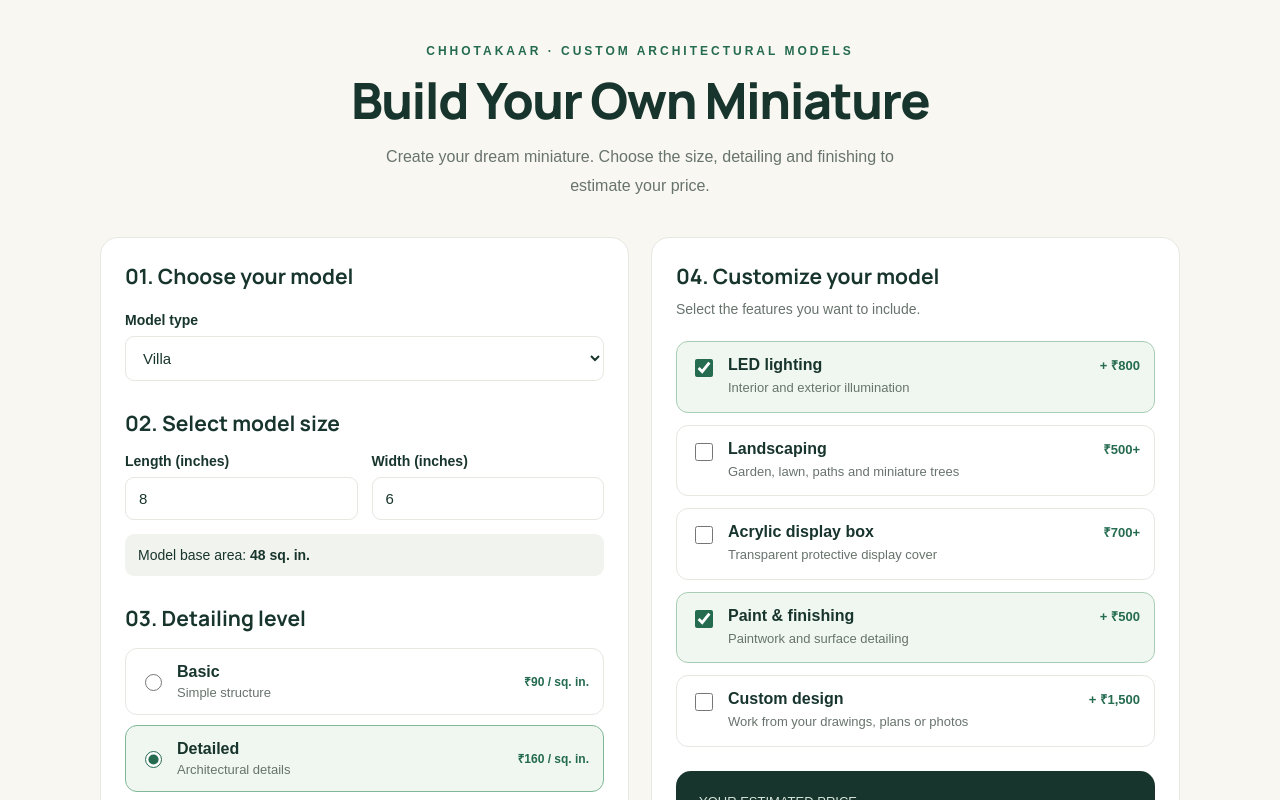
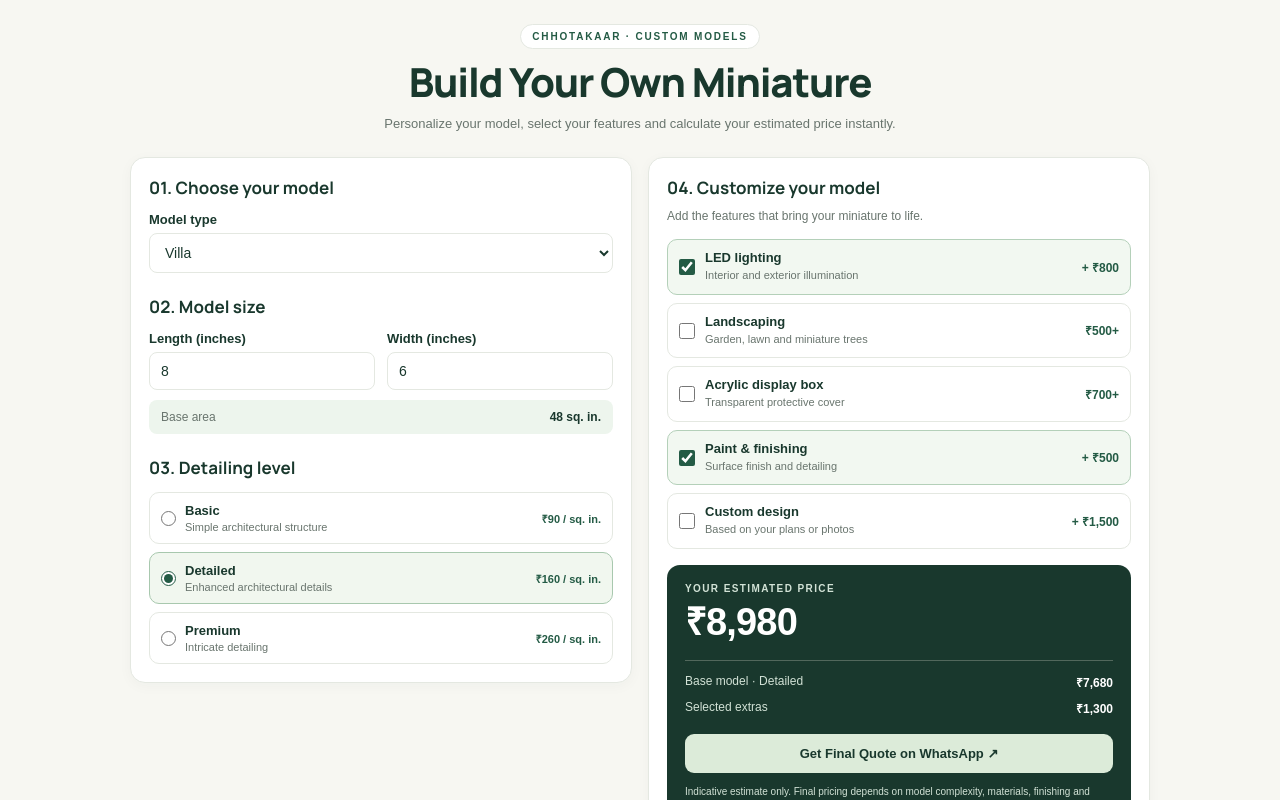
Before and after one commit to chhotakaar/miniature, a Next.js app: page /calculate-price in a window 1280 px wide. Shown: the top 800 px of the page. Built offline with nearby package versions, Linux system fonts and the light colour scheme.

Commit message:
Update page.tsx
vbvbnfgc

```diff
--- a/app/calculate-price/page.tsx
+++ b/app/calculate-price/page.tsx
@@ -3,12 +3,13 @@
 
 import { useState } from "react";
 
-const colors = {
-  ink: "#18352d",
-  green: "#246b50",
-  cream: "#f8f7f2",
-  border: "#e6e8e2",
-  muted: "#68736d",
+const C = {
+  green: "#245b45",
+  dark: "#19382d",
+  cream: "#f7f7f2",
+  border: "#e4e8e1",
+  muted: "#69756e",
+  pale: "#edf5ed",
 };
 
 const rates: Record<string, number> = {
@@ -38,56 +39,119 @@ export default function CalculatePricePage() {
     (paint ? 500 : 0) +
     (custom ? 1500 : 0);
 
-  const total = base + extras;
+  const total = Math.round(base + extras);
 
   const money = (n: number) =>
     "₹" + Math.round(n).toLocaleString("en-IN");
 
   const card: React.CSSProperties = {
     background: "#fff",
-    border: `1px solid ${colors.border}`,
-    borderRadius: 18,
-    padding: 24,
+    border: `1px solid ${C.border}`,
+    borderRadius: 15,
+    padding: 18,
     minWidth: 0,
+    boxSizing: "border-box",
+    boxShadow: "0 3px 14px rgba(25,56,45,0.035)",
+  };
+
+  const field: React.CSSProperties = {
+    width: "100%",
+    padding: "10px 11px",
+    border: `1px solid ${C.border}`,
+    borderRadius: 8,
+    background: "#fff",
+    color: C.dark,
+    fontSize: 14,
     boxSizing: "border-box",
   };
 
   const label: React.CSSProperties = {
     display: "block",
-    fontSize: 14,
+    fontSize: 13,
     fontWeight: 600,
-    marginBottom: 8,
-    color: colors.ink,
+    marginBottom: 6,
+    color: C.dark,
   };
 
-  const input: React.CSSProperties = {
-    width: "100%",
-    padding: "12px 13px",
-    border: `1px solid ${colors.border}`,
-    borderRadius: 9,
-    background: "#fff",
-    color: colors.ink,
-    fontSize: 15,
-    boxSizing: "border-box",
-  };
-
-  const option: React.CSSProperties = {
-    display: "flex",
-    alignItems: "center",
-    gap: 12,
-    padding: 14,
-    border: `1px solid ${colors.border}`,
-    borderRadius: 12,
-    cursor: "pointer",
-    background: "#fff",
-    minWidth: 0,
-  };
+  function option(
+    title: string,
+    description: string,
+    price: string,
+    checked: boolean,
+    onChange: (value: boolean) => void
+  ) {
+    return (
+      <label
+        key={title}
+        style={{
+          display: "flex",
+          alignItems: "center",
+          gap: 10,
+          padding: "10px 11px",
+          border: `1px solid ${
+            checked ? "#b4d0b9" : C.border
+          }`,
+          borderRadius: 10,
+          background: checked ? "#f2f8f1" : "#fff",
+          cursor: "pointer",
+          minWidth: 0,
+        }}
+      >
+        <input
+          type="checkbox"
+          checked={checked}
+          onChange={(e) => onChange(e.target.checked)}
+          style={{
+            width: 16,
+            height: 16,
+            accentColor: C.green,
+            flexShrink: 0,
+            margin: 0,
+          }}
+        />
+        <span style={{ flex: 1, minWidth: 0 }}>
+          <span
+            style={{
+              display: "block",
+              fontSize: 13,
+              fontWeight: 650,
+              color: C.dark,
+            }}
+          >
+            {title}
+          </span>
+          <span
+            style={{
+              display: "block",
+              fontSize: 11,
+              color: C.muted,
+              lineHeight: 1.5,
+              marginTop: 2,
+            }}
+          >
+            {description}
+          </span>
+        </span>
+        <span
+          style={{
+            fontSize: 12,
+            fontWeight: 650,
+            color: C.green,
+            whiteSpace: "nowrap",
+          }}
+        >
+          {price}
+        </span>
+      </label>
+    );
+  }
 
   function requestQuote() {
+    // Replace with your WhatsApp number, including country code.
     const number = "91XXXXXXXXXX";
 
     if (number.includes("X")) {
-      alert("Please add your WhatsApp business number in the code.");
+      alert("Please add your WhatsApp number in the code first.");
       return;
     }
 
@@ -103,107 +167,62 @@ export default function CalculatePricePage() {
       `Paint finishing: ${paint ? "Yes" : "No"}`,
       `Custom design: ${custom ? "Yes" : "No"}`,
       `Estimated price: ${money(total)}`,
-      "Please confirm final pricing and delivery time.",
+      "Please confirm the final price and delivery time.",
     ].join("\n");
 
     window.open(
       `https://wa.me/${number}?text=${encodeURIComponent(message)}`,
-      "_blank"
+      "_blank",
+      "noopener,noreferrer"
     );
   }
 
-  function checkOption(
-    title: string,
-    description: string,
-    price: string,
-    checked: boolean,
-    onChange: (value: boolean) => void
-  ) {
-    return (
-      <label
-        key={title}
-        style={{
-          ...option,
-          alignItems: "flex-start",
-          background: checked ? "#f0f7f1" : "#fff",
-          borderColor: checked ? "#a9cdb4" : colors.border,
-        }}
-      >
-        <input
-          type="checkbox"
-          checked={checked}
-          onChange={(e) => onChange(e.target.checked)}
-          style={{
-            width: 18,
-            height: 18,
-            accentColor: colors.green,
-            flexShrink: 0,
-            marginTop: 3,
-          }}
-        />
-        <span style={{ flex: 1, minWidth: 0 }}>
-          <span style={{ display: "block", fontWeight: 600 }}>
-            {title}
-          </span>
-          <span
-            style={{
-              display: "block",
-              fontSize: 13,
-              color: colors.muted,
-              marginTop: 4,
-              lineHeight: 1.5,
-            }}
-          >
-            {description}
-          </span>
-        </span>
-        <span
-          style={{
-            fontSize: 13,
-            fontWeight: 600,
-            whiteSpace: "nowrap",
-            color: colors.green,
-          }}
-        >
-          {price}
-        </span>
-      </label>
-    );
-  }
+  const heading: React.CSSProperties = {
+    fontSize: 17,
+    fontWeight: 700,
+    color: C.dark,
+    margin: "0 0 13px",
+  };
 
   return (
     <main
       style={{
-        background: colors.cream,
         minHeight: "100vh",
-        padding: "44px 18px 70px",
-        color: colors.ink,
+        background: C.cream,
+        color: C.dark,
         fontFamily: "Arial, Helvetica, sans-serif",
+        padding: "24px 14px 36px",
         boxSizing: "border-box",
       }}
     >
-      <div style={{ maxWidth: 1080, margin: "0 auto" }}>
-        <header style={{ textAlign: "center", marginBottom: 36 }}>
+      <div style={{ maxWidth: 1020, margin: "0 auto" }}>
+        {/* Header */}
+        <header style={{ textAlign: "center", marginBottom: 22 }}>
           <div
             style={{
-              fontSize: 12,
-              letterSpacing: 3,
+              display: "inline-block",
+              padding: "6px 11px",
+              border: `1px solid ${C.border}`,
+              borderRadius: 30,
+              background: "#fff",
+              color: C.green,
+              fontSize: 10,
               fontWeight: 700,
-              color: colors.green,
-              marginBottom: 14,
+              letterSpacing: 1.8,
+              marginBottom: 10,
             }}
           >
-            CHHOTAKAAR · CUSTOM ARCHITECTURAL MODELS
+            CHHOTAKAAR · CUSTOM MODELS
           </div>
 
           <h1
             style={{
-              fontSize: "clamp(32px, 5vw, 50px)",
-              letterSpacing: -1.5,
-              lineHeight: 1.12,
-              margin: "0 0 15px",
+              fontSize: "clamp(27px, 3.5vw, 40px)",
+              letterSpacing: -1.2,
+              lineHeight: 1.15,
+              margin: "0 0 8px",
               fontWeight: 750,
-              color: colors.ink,
+              color: C.dark,
             }}
           >
             Build Your Own Miniature
@@ -211,37 +230,37 @@ export default function CalculatePricePage() {
 
           <p
             style={{
-              maxWidth: 570,
+              maxWidth: 520,
               margin: "0 auto",
-              lineHeight: 1.8,
-              color: colors.muted,
-              fontSize: 16,
+              color: C.muted,
+              fontSize: 13,
+              lineHeight: 1.7,
             }}
           >
-            Create your dream miniature. Choose the size,
-            detailing and finishing to estimate your price.
+            Personalize your model, select your features and
+            calculate your estimated price instantly.
           </p>
         </header>
 
+        {/* Calculator columns */}
         <div
           className="calculator-grid"
           style={{
             display: "grid",
-            gridTemplateColumns: "repeat(2, minmax(0, 1fr))",
-            gap: 22,
+            gridTemplateColumns: "minmax(0, 1fr) minmax(0, 1fr)",
+            gap: 16,
             alignItems: "start",
           }}
         >
+          {/* Left card */}
           <section style={card}>
-            <h2 style={{ fontSize: 21, margin: "0 0 22px" }}>
-              01. Choose your model
-            </h2>
+            <h2 style={heading}>01. Choose your model</h2>
 
             <label style={label}>Model type</label>
             <select
               value={model}
               onChange={(e) => setModel(e.target.value)}
-              style={input}
+              style={field}
             >
               <option>House</option>
               <option>Villa</option>
@@ -249,15 +268,15 @@ export default function CalculatePricePage() {
               <option>Commercial Building</option>
             </select>
 
-            <h2 style={{ fontSize: 21, margin: "28px 0 16px" }}>
-              02. Select model size
+            <h2 style={{ ...heading, marginTop: 22 }}>
+              02. Model size
             </h2>
 
             <div
               style={{
                 display: "grid",
-                gridTemplateColumns: "repeat(2, minmax(0, 1fr))",
-                gap: 14,
+                gridTemplateColumns: "1fr 1fr",
+                gap: 12,
               }}
             >
               <div>
@@ -272,7 +291,7 @@ export default function CalculatePricePage() {
                       Math.min(48, Math.max(4, Number(e.target.value) || 4))
                     )
                   }
-                  style={input}
+                  style={field}
                 />
               </div>
               <div>
@@ -287,203 +306,228 @@ export default function CalculatePricePage() {
                       Math.min(48, Math.max(4, Number(e.target.value) || 4))
                     )
                   }
-                  style={input}
+                  style={field}
                 />
               </div>
             </div>
 
             <div
               style={{
-                marginTop: 14,
-                padding: 13,
-                borderRadius: 9,
-                background: "#f1f4ee",
-                fontSize: 14,
+                marginTop: 10,
+                background: C.pale,
+                borderRadius: 8,
+                padding: "10px 12px",
+                display: "flex",
+                justifyContent: "space-between",
+                alignItems: "center",
+                gap: 8,
+                fontSize: 12,
               }}
             >
-              Model base area: <strong>{area} sq. in.</strong>
+              <span style={{ color: C.muted }}>Base area</span>
+              <strong>{area} sq. in.</strong>
             </div>
 
-            <h2 style={{ fontSize: 21, margin: "28px 0 16px" }}>
+            <h2 style={{ ...heading, marginTop: 22 }}>
               03. Detailing level
             </h2>
 
-            <div style={{ display: "grid", gap: 10 }}>
+            <div style={{ display: "grid", gap: 8 }}>
               {[
-                ["Basic", "Simple structure", "₹90 / sq. in."],
-                ["Detailed", "Architectural details", "₹160 / sq. in."],
-                ["Premium", "Intricate detailing", "₹260 / sq. in."],
-              ].map(([name, desc, price]) => (
+                {
+                  name: "Basic",
+                  desc: "Simple architectural structure",
+                  price: "₹90 / sq. in.",
+                },
+                {
+                  name: "Detailed",
+                  desc: "Enhanced architectural details",
+                  price: "₹160 / sq. in.",
+                },
+                {
+                  name: "Premium",
+                  desc: "Intricate detailing",
+                  price: "₹260 / sq. in.",
+                },
+              ].map((item) => (
                 <label
-                  key={name}
+                  key={item.name}
                   style={{
-                    ...option,
-                    background: detail === name ? "#f0f7f1" : "#fff",
-                    borderColor:
-                      detail === name ? "#80b797" : colors.border,
+                    display: "flex",
+                    alignItems: "center",
+                    gap: 9,
+                    padding: "10px 11px",
+                    borderRadius: 10,
+                    border: `1px solid ${
+                      detail === item.name ? "#a8c8ae" : C.border
+                    }`,
+                    background:
+                      detail === item.name ? "#f1f7ef" : "#fff",
+                    cursor: "pointer",
                   }}
                 >
                   <input
                     type="radio"
                     name="detail"
-                    checked={detail === name}
-                    onChange={() => setDetail(name)}
+                    checked={detail === item.name}
+                    onChange={() => setDetail(item.name)}
                     style={{
-                      accentColor: colors.green,
-                      width: 17,
-                      height: 17,
+                      accentColor: C.green,
+                      width: 15,
+                      height: 15,
+                      margin: 0,
                       flexShrink: 0,
                     }}
                   />
-                  <span style={{ flex: 1 }}>
-                    <strong style={{ display: "block" }}>{name}</strong>
+                  <span style={{ flex: 1, minWidth: 0 }}>
+                    <strong style={{ fontSize: 13, display: "block" }}>
+                      {item.name}
+                    </strong>
                     <span
                       style={{
+                        fontSize: 11,
                         display: "block",
-                        fontSize: 13,
-                        color: colors.muted,
-                        marginTop: 4,
+                        color: C.muted,
+                        marginTop: 3,
                       }}
                     >
-                      {desc}
+                      {item.desc}
                     </span>
                   </span>
                   <span
                     style={{
-                      fontSize: 12,
-                      color: colors.green,
-                      fontWeight: 600,
-                      textAlign: "right",
+                      color: C.green,
+                      fontSize: 11,
+                      fontWeight: 700,
+                      whiteSpace: "nowrap",
                     }}
                   >
-                    {price}
+                    {item.price}
                   </span>
                 </label>
               ))}
             </div>
           </section>
 
+          {/* Right card */}
           <section style={card}>
-            <h2 style={{ fontSize: 21, margin: "0 0 8px" }}>
-              04. Customize your model
-            </h2>
+            <h2 style={heading}>04. Customize your model</h2>
             <p
               style={{
-                margin: "0 0 20px",
-                fontSize: 14,
-                lineHeight: 1.7,
-                color: colors.muted,
+                color: C.muted,
+                fontSize: 12,
+                lineHeight: 1.6,
+                margin: "-5px 0 13px",
               }}
             >
-              Select the features you want to include.
+              Add the features that bring your miniature to life.
             </p>
 
-            <div style={{ display: "grid", gap: 12 }}>
-              {checkOption(
+            <div style={{ display: "grid", gap: 8 }}>
+              {option(
                 "LED lighting",
                 "Interior and exterior illumination",
                 "+ ₹800",
                 lighting,
                 setLighting
               )}
-              {checkOption(
+              {option(
                 "Landscaping",
-                "Garden, lawn, paths and miniature trees",
+                "Garden, lawn and miniature trees",
                 "₹500+",
                 landscape,
                 setLandscape
               )}
-              {checkOption(
+              {option(
                 "Acrylic display box",
-                "Transparent protective display cover",
+                "Transparent protective cover",
                 "₹700+",
                 acrylic,
                 setAcrylic
               )}
-              {checkOption(
+              {option(
                 "Paint & finishing",
-                "Paintwork and surface detailing",
+                "Surface finish and detailing",
                 "+ ₹500",
                 paint,
                 setPaint
               )}
-              {checkOption(
+              {option(
                 "Custom design",
-                "Work from your drawings, plans or photos",
+                "Based on your plans or photos",
                 "+ ₹1,500",
                 custom,
                 setCustom
               )}
             </div>
 
+            {/* Price summary */}
             <div
               style={{
-                background: colors.ink,
+                marginTop: 16,
+                borderRadius: 13,
+                background: C.dark,
+                padding: 18,
                 color: "#fff",
-                borderRadius: 15,
-                padding: 23,
-                marginTop: 24,
               }}
             >
               <p
                 style={{
-                  fontSize: 13,
-                  margin: "0 0 8px",
-                  color: "#d5e4da",
+                  margin: "0 0 5px",
+                  fontSize: 10,
+                  fontWeight: 700,
+                  letterSpacing: 1.4,
+                  color: "#d2e2d6",
                 }}
               >
                 YOUR ESTIMATED PRICE
               </p>
 
               <div
+                aria-live="polite"
                 style={{
-                  fontSize: "clamp(32px, 4vw, 42px)",
+                  fontSize: "clamp(29px, 3.5vw, 38px)",
                   fontWeight: 750,
-                  letterSpacing: -1,
+                  letterSpacing: -0.8,
+                  lineHeight: 1.25,
                   overflowWrap: "anywhere",
                 }}
               >
                 {money(total)}
               </div>
 
-              <p
-                style={{
-                  fontSize: 12,
-                  color: "#d5e4da",
-                  lineHeight: 1.7,
-                  margin: "10px 0 20px",
-                }}
-              >
-                Estimate based on your selected size and features.
-              </p>
-
               <div
                 style={{
-                  borderTop: "1px solid #53675f",
-                  paddingTop: 15,
                   display: "grid",
-                  gap: 12,
-                  fontSize: 14,
+                  gap: 9,
+                  borderTop: "1px solid #52685c",
+                  paddingTop: 13,
+                  marginTop: 14,
+                  fontSize: 12,
                 }}
               >
                 <div
                   style={{
                     display: "flex",
                     justifyContent: "space-between",
-                    gap: 10,
+                    gap: 8,
                   }}
                 >
-                  <span>Base model ({detail})</span>
+                  <span style={{ color: "#d2e2d6" }}>
+                    Base model · {detail}
+                  </span>
                   <strong>{money(base)}</strong>
                 </div>
                 <div
                   style={{
                     display: "flex",
                     justifyContent: "space-between",
-                    gap: 10,
+                    gap: 8,
                   }}
                 >
-                  <span>Selected extras</span>
+                  <span style={{ color: "#d2e2d6" }}>
+                    Selected extras
+                  </span>
                   <strong>{money(extras)}</strong>
                 </div>
               </div>
@@ -493,15 +537,15 @@ export default function CalculatePricePage() {
                 onClick={requestQuote}
                 style={{
                   width: "100%",
-                  padding: "15px 12px",
+                  marginTop: 17,
+                  padding: "12px 10px",
                   border: "none",
-                  borderRadius: 10,
-                  background: "#d8ebd9",
-                  color: colors.ink,
-                  fontSize: 15,
-                  fontWeight: 700,
+                  borderRadius: 9,
+                  background: "#dcebd9",
+                  color: C.dark,
+                  fontSize: 13,
+                  fontWeight: 750,
                   cursor: "pointer",
-                  marginTop: 23,
                 }}
               >
                 Get Final Quote on WhatsApp ↗
@@ -509,15 +553,14 @@ export default function CalculatePricePage() {
 
               <p
                 style={{
-                  fontSize: 11,
-                  lineHeight: 1.7,
-                  color: "#d5e4da",
-                  margin: "14px 0 0",
+                  margin: "11px 0 0",
+                  fontSize: 10,
+                  lineHeight: 1.65,
+                  color: "#d2e2d6",
                 }}
               >
-                Indicative estimate only. Final pricing may vary
-                with design complexity, materials, fabrication and
-                delivery. Confirm the final quote before ordering.
+                Indicative estimate only. Final pricing depends
+                on model complexity, materials, finishing and delivery.
               </p>
             </div>
           </section>
@@ -526,23 +569,34 @@ export default function CalculatePricePage() {
         <footer
           style={{
             textAlign: "center",
-            color: colors.muted,
-            fontSize: 12,
-            marginTop: 28,
-            lineHeight: 1.8,
+            marginTop: 20,
+            color: C.muted,
+            fontSize: 10,
+            letterSpacing: 0.6,
           }}
         >
-          CHHOTAKAAR · Thoughtfully crafted architectural miniatures
+          CHHOTAKAAR · THOUGHTFULLY CRAFTED MINIATURES
         </footer>
       </div>
 
       <style>{`
-        * {
+        .calculator-grid {
+          width: 100%;
+        }
+
+        .calculator-grid * {
           box-sizing: border-box;
         }
 
-        .calculator-grid {
-          width: 100%;
+        .calculator-grid input:focus-visible,
+        .calculator-grid select:focus-visible,
+        .calculator-grid button:focus-visible {
+          outline: 2px solid #82b596;
+          outline-offset: 2px;
+        }
+
+        .calculator-grid button:hover {
+          filter: brightness(0.96);
         }
 
         @media (max-width: 700px) {
@@ -550,11 +604,6 @@ export default function CalculatePricePage() {
             grid-template-columns: minmax(0, 1fr) !important;
           }
         }
-
-        select:focus, input:focus-visible, button:focus-visible {
-          outline: 2px solid #80b797;
-          outline-offset: 2px;
-        }
       `}</style>
     </main>
   );
```
